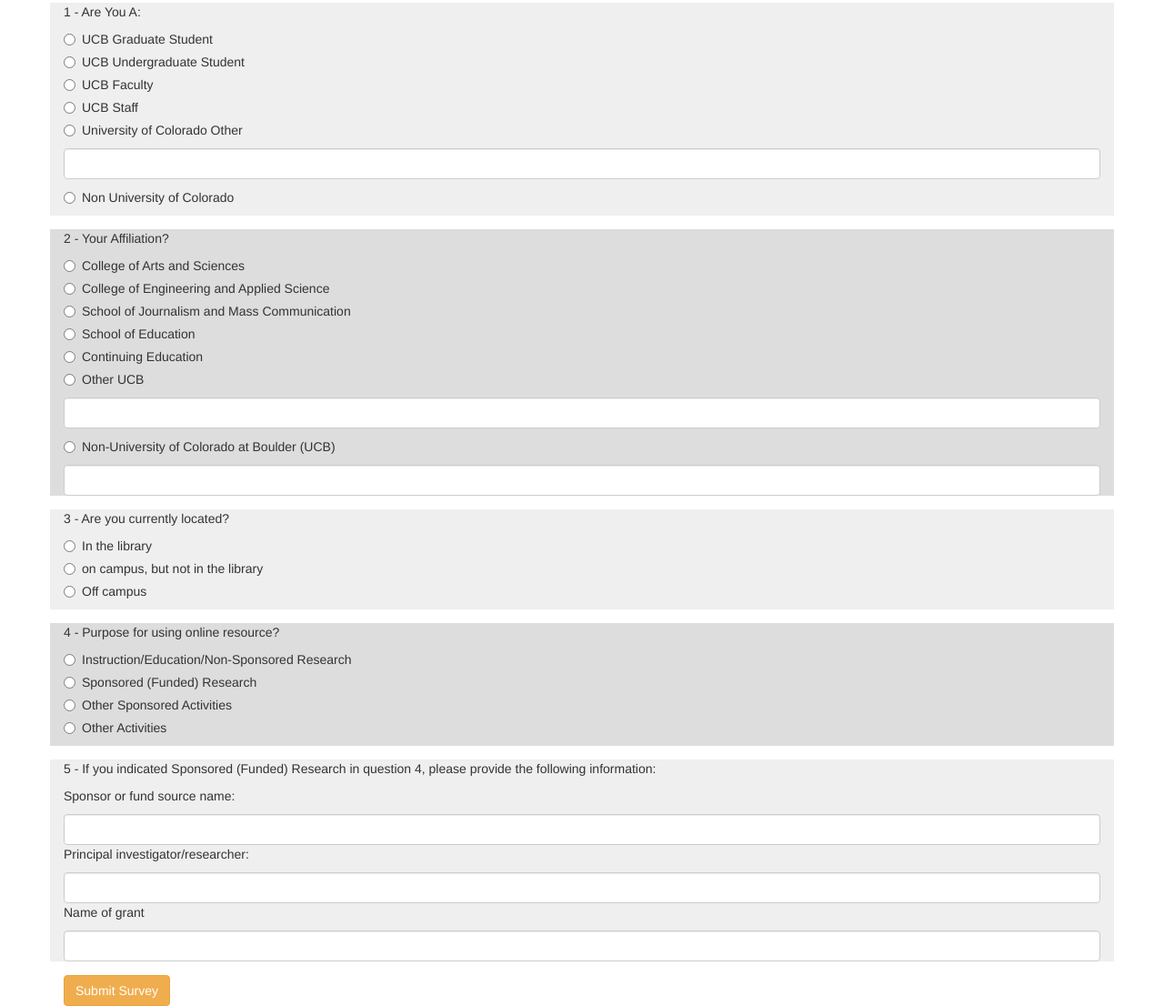
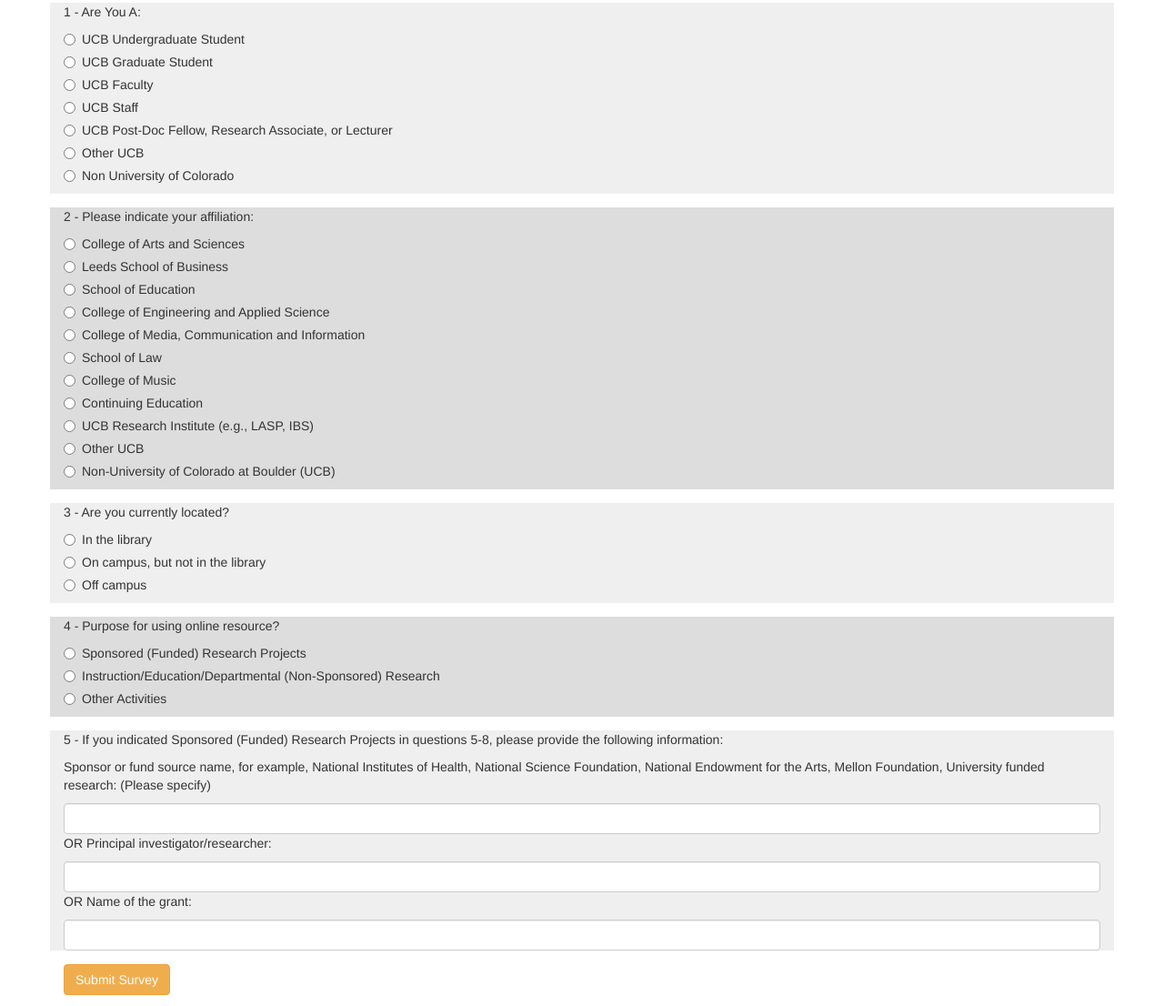
Before and after one commit to jvanvoorst/survey, a website: page public/html/index.html in a window 1280 px wide. Shown: the part 196-1302 px from the top of the page at 91% size. Drawn offline with nearby package versions, Linux system fonts and the light colour scheme; some packages are replaced by stand-ins of ours.

Commit message:
removed text boxes and their validation

```diff
--- a/public/html/index.html
+++ b/public/html/index.html
@@ -38,14 +38,14 @@
 
                 <div class="radio">
                     <label>
-                        <input type="radio" ng-model="survey.user" name="user" value="Grad" required>
-                         UCB Graduate Student
+                        <input type="radio" ng-model="survey.user" name="user" value="Undergrad" required>
+                         UCB Undergraduate Student
                     </label>
                 </div>
                 <div class="radio">
                     <label>
-                        <input type="radio" ng-model="survey.user" name="user" value="Undergrad" required>
-                         UCB Undergraduate Student
+                        <input type="radio" ng-model="survey.user" name="user" value="Grad" required>
+                         UCB Graduate Student
                     </label>
                 </div>
                 <div class="radio">
@@ -62,16 +62,19 @@
                 </div>
                 <div class="radio">
                     <label>
-                        <input type="radio" ng-model="survey.user" name="user" value="UCB-other" required>
-                         University of Colorado Other
+                        <input type="radio" ng-model="survey.user" name="user" value="Post-Doc, RA, or Lecturer" required>
+                         UCB Post-Doc Fellow, Research Associate, or Lecturer
                     </label>
                 </div>
-
-                <input type="text" class="form-control" name="userOther" ng-model="survey.userOther" ng-class="{'missing': submitted && survey.user == 'UCB-other' && !survey.userOther}">
-
                 <div class="radio">
                     <label>
-                        <input type="radio" ng-model="survey.user" name="user" value="UCB-Non" required>
+                        <input type="radio" ng-model="survey.user" name="user" value="other-UCB" required>
+                         Other UCB
+                    </label>
+                </div>
+                <div class="radio">
+                    <label>
+                        <input type="radio" ng-model="survey.user" name="user" value="non-UCB" required>
                         Non University of Colorado
                     </label>
                 </div>
@@ -82,7 +85,7 @@
         <!-- Affiliation -->
         <div class="form-group bg-color-2 row" ng-class="{'missing': form.affiliation.$invalid && submitted}">
             <div class="container">
-                <p>2 - Your Affiliation?</p>
+                <p>2 - Please indicate your affiliation:</p>
 
                 <!-- error message to show if no answer -->
                 <div ng-messages="form.affiliation.$error" ng-show="submitted">
@@ -97,14 +100,8 @@
                 </div>
                 <div class="radio">
                     <label>
-                        <input type="radio" ng-model="survey.affiliation" name="affiliation" value="Engineering and Applied Science" required>
-                        College of Engineering and Applied Science
-                    </label>
-                </div>
-                <div class="radio">
-                    <label>
-                        <input type="radio" ng-model="survey.affiliation" name="affiliation" value="Journalism and Mass Communication" required>
-                         School of Journalism and Mass Communication
+                        <input type="radio" ng-model="survey.affiliation" name="affiliation" value="Leeds" required>
+                        Leeds School of Business
                     </label>
                 </div>
                 <div class="radio">
@@ -115,8 +112,38 @@
                 </div>
                 <div class="radio">
                     <label>
+                        <input type="radio" ng-model="survey.affiliation" name="affiliation" value="Engineering and Applied Science" required>
+                        College of Engineering and Applied Science
+                    </label>
+                </div>
+                <div class="radio">
+                    <label>
+                        <input type="radio" ng-model="survey.affiliation" name="affiliation" value="Media, Communication, and Information" required>
+                         College of Media, Communication and Information
+                    </label>
+                </div>
+                <div class="radio">
+                    <label>
+                        <input type="radio" ng-model="survey.affiliation" name="affiliation" value="Law" required>
+                        School of Law
+                    </label>
+                </div>
+                <div class="radio">
+                    <label>
+                        <input type="radio" ng-model="survey.affiliation" name="affiliation" value="Music" required>
+                        College of Music
+                    </label>
+                </div>
+                <div class="radio">
+                    <label>
                         <input type="radio" ng-model="survey.affiliation" name="affiliation" value="Continuing Education" required>
                         Continuing Education
+                    </label>
+                </div>
+                <div class="radio">
+                    <label>
+                        <input type="radio" ng-model="survey.affiliation" name="affiliation" value="Research Institute" required>
+                        UCB Research Institute (e.g., LASP, IBS)
                     </label>
                 </div>
                 <div class="radio">
@@ -125,18 +152,12 @@
                         Other UCB
                     </label>
                 </div>
-
-                <input type="text" class="form-control" ng-model="survey.affiliationOtherUCB" ng-class="{'missing': submitted && survey.affiliation == 'Other-UCB' && !survey.affiliationOtherUCB}">
-
                 <div class="radio">
                     <label>
                         <input type="radio" ng-model="survey.affiliation" name="affiliation" value="Non-UCB" required>
                          Non-University of Colorado at Boulder (UCB)
                     </label>
                 </div>
-
-                <input type="text" class="form-control" ng-model="survey.affiliationNonUCB" ng-class="{'missing': submitted && survey.affiliation == 'Non-UCB' && !survey.affiliationNonUCB}">
-
             </div>
         </div>
 
@@ -159,7 +180,7 @@
                  <div class="radio">
                     <label>
                         <input type="radio" ng-model="survey.location" name="location" value="On campus, not in library" required>
-                        on campus, but not in the library
+                        On campus, but not in the library
                     </label>
                 </div>
                  <div class="radio">
@@ -184,20 +205,14 @@
 
                 <div class="radio">
                     <label>
-                        <input type="radio" ng-model="survey.usage" name="usage" value="Non-sponsored research" required>
-                        Instruction/Education/Non-Sponsored Research
+                        <input type="radio" ng-model="survey.usage" name="usage" value="Sponsored" required>
+                        Sponsored (Funded) Research Projects
                     </label>
                 </div>
                 <div class="radio">
                     <label>
-                        <input type="radio" ng-model="survey.usage" name="usage" value="Sponsored research" required>
-                        Sponsored (Funded) Research
-                    </label>
-                </div>
-                <div class="radio">
-                    <label>
-                        <input type="radio" ng-model="survey.usage" name="usage" value="Sponsored other" required>
-                        Other Sponsored Activities
+                        <input type="radio" ng-model="survey.usage" name="usage" value="Non-sponsored" required>
+                        Instruction/Education/Departmental (Non-Sponsored) Research
                     </label>
                 </div>
                 <div class="radio">
@@ -213,18 +228,13 @@
         <!-- if Sponsored (Funded) -->
         <div class="form-group bg-color-1 row">
             <div class="container">
-                <p>5 - If you indicated Sponsored (Funded) Research in question 4, please provide the following information:</p>
-
-                <div ng-show="submitted && survey.usage =='Sponsored research' && (!survey.grant || !survey.researcher || !survey.sponsor)">
-                    <div class="pull-right">These answers are required since you answered Sponsored (Funded) Reasearch to question 4</div>
-                </div>
-
-                <p>Sponsor or fund source name:</p>
-                <input type="text" class="form-control" ng-model="survey.sponsor" ng-class="{'missing': submitted && survey.usage == 'Sponsored research' && !survey.sponsor}">
-                <p>Principal investigator/researcher:</p>
-                <input type="text" class="form-control" ng-model="survey.researcher" ng-class="{'missing': submitted && survey.usage == 'Sponsored research' && !survey.researcher}">
-                <p>Name of grant</p>
-                <input type="text" class="form-control" ng-model="survey.grant" ng-class="{'missing': submitted && survey.usage == 'Sponsored research' && !survey.grant}">
+                <p>5 - If you indicated Sponsored (Funded) Research Projects in questions 5-8, please provide the following information:</p>
+                <p>Sponsor or fund source name, for example, National Institutes of Health, National Science Foundation, National Endowment for the Arts, Mellon Foundation, University funded research: (Please specify)</p>
+                <input type="text" class="form-control" ng-model="survey.sponsor">
+                <p> OR Principal investigator/researcher:</p>
+                <input type="text" class="form-control" ng-model="survey.researcher">
+                <p>OR Name of the grant:</p>
+                <input type="text" class="form-control" ng-model="survey.grant">
             </div>
         </div>
 
--- a/public/js/main.js
+++ b/public/js/main.js
@@ -14,16 +14,16 @@
             url: window.location.search.split('&')[1].split('=')[1]
             // url: window.location.search.split('&')[1].split('=')[1].slice(3, (window.location.search.split('&')[1].split('=')[1].length - 3))
         }
+        console.log($scope.encode);
     }
 
-    console.log($scope.encode);
 
     $scope.submitSurvey = function() {
 
         // set to true when submit button clicked
         $scope.submitted = true;
 
-        if (form.location[0].validity.valid) {
+        if (form.user[0].validity.valid && form.affiliation[0].validity.valid && form.location[0].validity.valid && form.usage[0].validity.valid) {
 
             console.log('can submit')
             $scope.thanks = true;
```
Also changed, not shown: controllers/surveyCntrl.js (+4 -6 lines), models/survey.js (+2 -9 lines).
